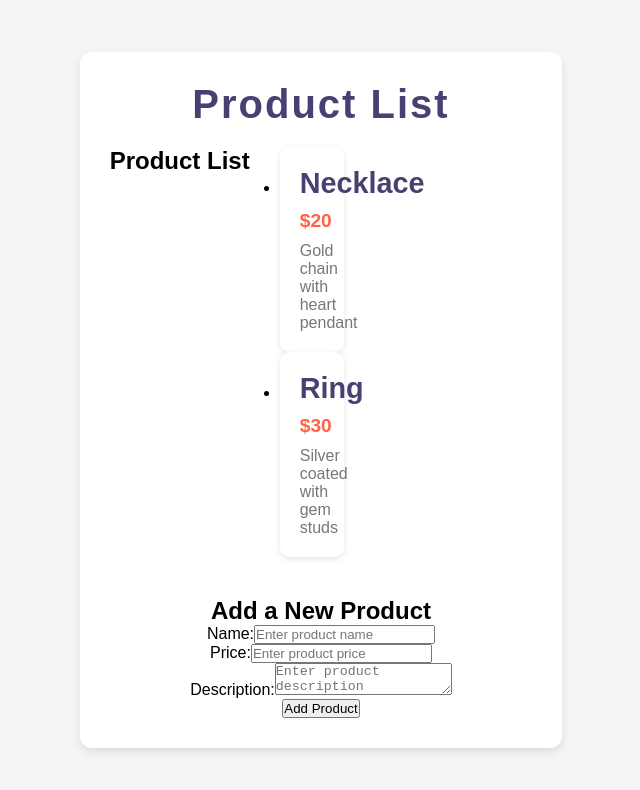
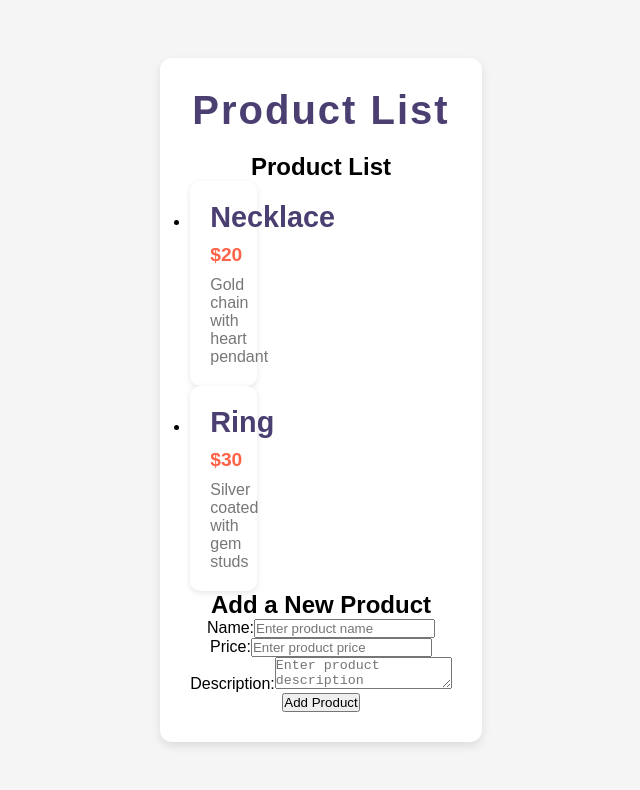
Before and after one commit to Morjacob/product-dashboard, a React (Vite) app: page / in a window 1280 px wide. Shown: the top 790 px of the page, without its empty margins (319-959 px from the left). Built offline with nearby package versions, Linux system fonts and the light colour scheme.

Commit message:
style changes

```diff
--- a/src/index.css
+++ b/src/index.css
@@ -34,12 +34,7 @@ h1 {
 }
 
 
-.product-list {
-  display: flex;
-  flex-direction: column;
-  gap: 20px;
-  margin-bottom: 40px;
-}
+
 
 .product-item {
   background-color: #fff;
```
